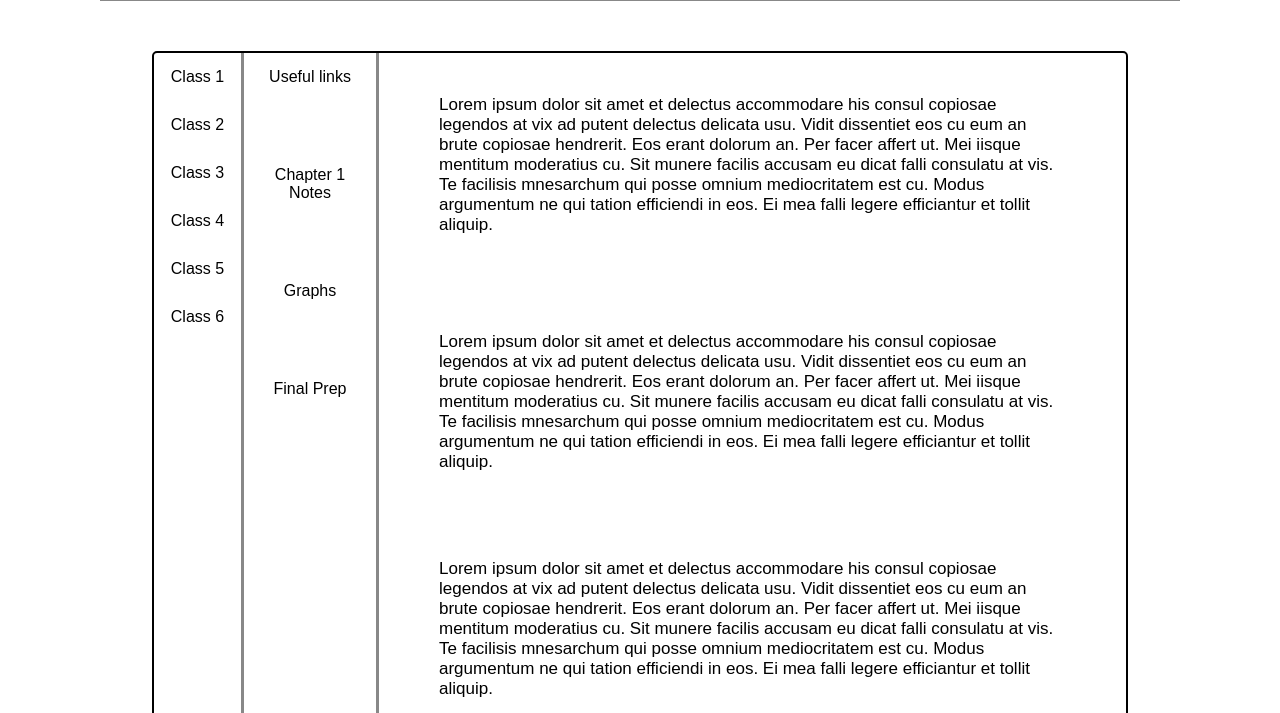
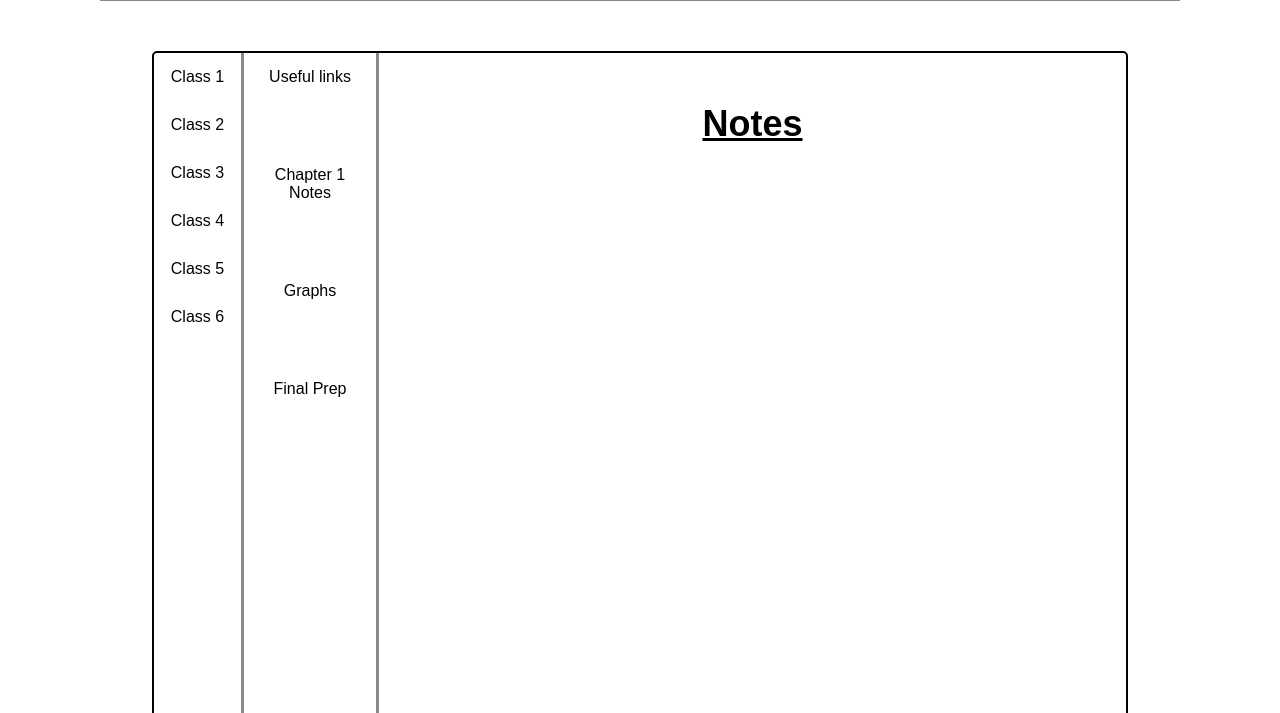
Before and after one commit to godsgyrl46-hash/WDD130-Kent, a plain HTML site: page notes.html in a window 1280 px wide. Shown: the part 87-800 px from the top of the page. Drawn offline with Linux system fonts and the light colour scheme.

Commit message:
Updated CSS and HTML per user request

```diff
--- a/notes.html
+++ b/notes.html
@@ -44,9 +44,7 @@
     </div>
 
     <div class="notes">
-      <p class="note1"> Lorem ipsum dolor sit amet et delectus accommodare his consul copiosae legendos at vix ad putent delectus delicata usu. Vidit dissentiet eos cu eum an brute copiosae hendrerit. Eos erant dolorum an. Per facer affert ut. Mei iisque mentitum moderatius cu. Sit munere facilis accusam eu dicat falli consulatu at vis. Te facilisis mnesarchum qui posse omnium mediocritatem est cu. Modus argumentum ne qui tation efficiendi in eos. Ei mea falli legere efficiantur et tollit aliquip.</p>
-      <p class="note2"> Lorem ipsum dolor sit amet et delectus accommodare his consul copiosae legendos at vix ad putent delectus delicata usu. Vidit dissentiet eos cu eum an brute copiosae hendrerit. Eos erant dolorum an. Per facer affert ut. Mei iisque mentitum moderatius cu. Sit munere facilis accusam eu dicat falli consulatu at vis. Te facilisis mnesarchum qui posse omnium mediocritatem est cu. Modus argumentum ne qui tation efficiendi in eos. Ei mea falli legere efficiantur et tollit aliquip.</p>
-      <p class="note3"> Lorem ipsum dolor sit amet et delectus accommodare his consul copiosae legendos at vix ad putent delectus delicata usu. Vidit dissentiet eos cu eum an brute copiosae hendrerit. Eos erant dolorum an. Per facer affert ut. Mei iisque mentitum moderatius cu. Sit munere facilis accusam eu dicat falli consulatu at vis. Te facilisis mnesarchum qui posse omnium mediocritatem est cu. Modus argumentum ne qui tation efficiendi in eos. Ei mea falli legere efficiantur et tollit aliquip.</p>
+        <h1> Notes</h1>
     </div>
   </div>
 
--- a/styles/notes.css
+++ b/styles/notes.css
@@ -57,12 +57,21 @@ nav a:hover {
 
 
 /* Body */
+h1 {
+    text-align: center;
+    margin-top: 50px;
+    color: black;
+    font-size: 36px;
+    font-weight: bold;
+    text-decoration: underline;
+}
 
 #info {
     display: grid;
     grid-template-columns:90px 135px 1fr;
     border: #000000 solid 2.5px;
     width: 90%;
+    height: 1000px;
     margin: 0 auto;
     margin-top: 50px;
     border-radius: 5px;
```
